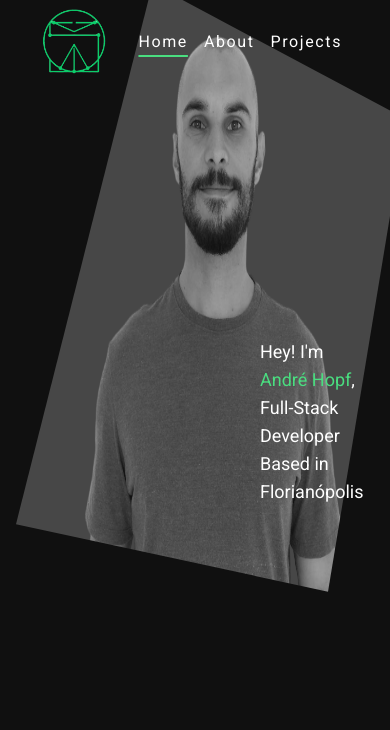
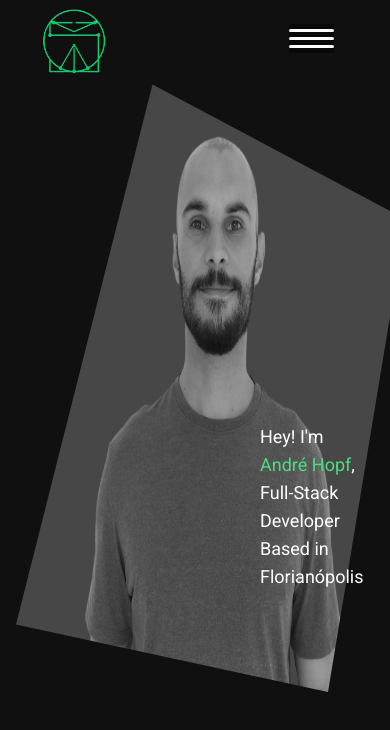
Before and after one commit to ajhopf/portfolio_2.0, a Next.js app: page / in a window 390 px wide. Shown: the top 730 px of the page. Built offline with nearby package versions, Linux system fonts and the light colour scheme.

Commit message:
Add mobile menu

```diff
--- a/app/ui/header/header.tsx
+++ b/app/ui/header/header.tsx
@@ -1,12 +1,19 @@
 'use client';
-import Link from 'next/link';
+
 import { usePathname } from 'next/navigation';
 import clsx from 'clsx';
 import whiteLogo from './assets/white-logo.png';
 import greenLogo from './assets/green-logo.png';
 import Image from 'next/image';
+import MobileNavBar from './mobile-nav-bar';
+import NavBar from './nav-bar';
 
-const links = [
+export interface navBarLink {
+  title: string;
+  href: string;
+}
+
+const links: navBarLink[] = [
   { title: 'Home', href: '/' },
   { title: 'About', href: '/about' },
   { title: 'Projects', href: '/projects' }
@@ -19,26 +26,17 @@ const Header = () => {
     <header
       className={clsx(
         'flex justify-between items-center px-10  h-[10vh] w-screen',
-        { 'absolute z-50': pathname === '/' }
+        { 'lg:absolute lg:z-50': pathname === '/' }
       )}
     >
       <Image className="h-[8vh] w-auto " src={greenLogo} alt="Hopf logo" />
-      <nav>
-        {links.map(link => {
-          return (
-            <Link
-              className={clsx('mx-2 tracking-widest', {
-                'underline underline-offset-8 decoration-2 decoration-green-400':
-                  pathname === link.href
-              })}
-              key={link.title}
-              href={link.href}
-            >
-              {link.title}
-            </Link>
-          );
-        })}
-      </nav>
+
+      <div className="lg:hidden">
+        <MobileNavBar links={links} />
+      </div>
+      <div className="hidden lg:block">
+        <NavBar links={links} />
+      </div>
     </header>
   );
 };
--- /dev/null
+++ b/app/ui/header/mobile-nav-bar.module.css
@@ -0,0 +1,37 @@
+.toggle {
+  display: inline;
+  background: #090909;
+  border: none;
+  padding: 0;
+  margin: 0 1rem;
+  font: inherit;
+  color: inherit;
+  cursor: pointer;
+  outline: none;
+  overflow-y: hidden;
+}
+
+.bar {
+  display: block;
+  cursor: pointer;
+  width: 45px;
+  height: 3px;
+  margin: 5px auto;
+  transition: all 0.7s ease-in-out;
+  background-color: #FFF;
+  border-radius: 4px;
+}
+
+.open .bar:nth-child(2){
+  opacity: 0;
+  transform: translateX(-100px);
+}
+
+
+.open .bar:nth-child(1){
+  transform: translateY(8px) rotate(45deg)
+}
+
+.open .bar:nth-child(3){
+  transform: translateY(-8px) rotate(-45deg)
+}
--- /dev/null
+++ b/app/ui/header/mobile-nav-bar.tsx
@@ -0,0 +1,58 @@
+import clsx from 'clsx';
+import { useState } from 'react';
+import { navBarLink } from './header';
+import Link from 'next/link';
+import styles from './mobile-nav-bar.module.css';
+
+const MobileNavBar = ({ links }: { links: navBarLink[] }) => {
+  const [isMobileMenuOpen, setIsMobileMenuOpen] = useState(false);
+
+  const handleToggleMobileMenu = () => {
+    setIsMobileMenuOpen(prevState => !prevState);
+  };
+
+  const openMenu = `${styles.toggle} ${styles.open}`;
+  const closedMenu = styles.toggle;
+
+  return (
+    <nav className="lg:hidden">
+      <button
+        onClick={handleToggleMobileMenu}
+        className={isMobileMenuOpen ? openMenu : closedMenu}
+        type="button"
+        data-bs-target="#basic-navbar-nav"
+        aria-controls="basic-navbar-nav"
+        aria-label="Toggle navigation"
+      >
+        <span className={styles.bar}></span>
+        <span className={styles.bar}></span>
+        <span className={styles.bar}></span>
+      </button>
+
+      <ul
+        className={clsx(
+          'absolute z-50 top-[10vh] h-[90vh] 100vw ease-in-out duration-700',
+          {
+            '-left-[100vh] bg-transparent': !isMobileMenuOpen,
+            'left-0 right-0 bg-black': isMobileMenuOpen
+          }
+        )}
+      >
+        {links.map(link => {
+          return (
+            <Link
+              onClick={handleToggleMobileMenu}
+              className="block text-center hover:text-green-400 text-2xl"
+              key={link.title}
+              href={link.href}
+            >
+              {link.title}
+            </Link>
+          );
+        })}
+      </ul>
+    </nav>
+  );
+};
+
+export default MobileNavBar;
--- /dev/null
+++ b/app/ui/header/nav-bar.tsx
@@ -0,0 +1,31 @@
+import { usePathname } from 'next/navigation';
+import { navBarLink } from './header';
+import clsx from 'clsx';
+import Link from 'next/link';
+
+const NavBar = ({ links }: { links: navBarLink[] }) => {
+  const pathname = usePathname();
+
+  return (
+    <nav className="hidden lg:block">
+      <ul>
+        {links.map(link => {
+          return (
+            <Link
+              className={clsx('mx-2 tracking-widest', {
+                'underline underline-offset-8 decoration-2 decoration-green-400':
+                  pathname === link.href
+              })}
+              key={link.title}
+              href={link.href}
+            >
+              {link.title}
+            </Link>
+          );
+        })}
+      </ul>
+    </nav>
+  );
+};
+
+export default NavBar;
--- a/app/ui/home/home.tsx
+++ b/app/ui/home/home.tsx
@@ -6,7 +6,7 @@ const Home = () => {
   return (
     <div className="relative max-h-[90vh]">
       <Image
-        className={`${styles.image} h-[80vh] w-auto grayscale hover:grayscale-0 ease-in-out duration-700 ml-4 relative -top-4`}
+        className={`${styles.image} h-[80vh] w-auto grayscale hover:grayscale-0 ease-in-out duration-700 ml-4 relative lg:-top-4`}
         src={andre}
         alt="André Hopf"
       />
--- a/package.json
+++ b/package.json
@@ -9,6 +9,7 @@
     "lint": "next lint"
   },
   "dependencies": {
+    "@heroicons/react": "^2.1.1",
     "clsx": "^2.1.0",
     "next": "14.0.4",
     "react": "^18",
```
Also changed, not shown: 1 other file (tests, documents, lock files or other folders).
